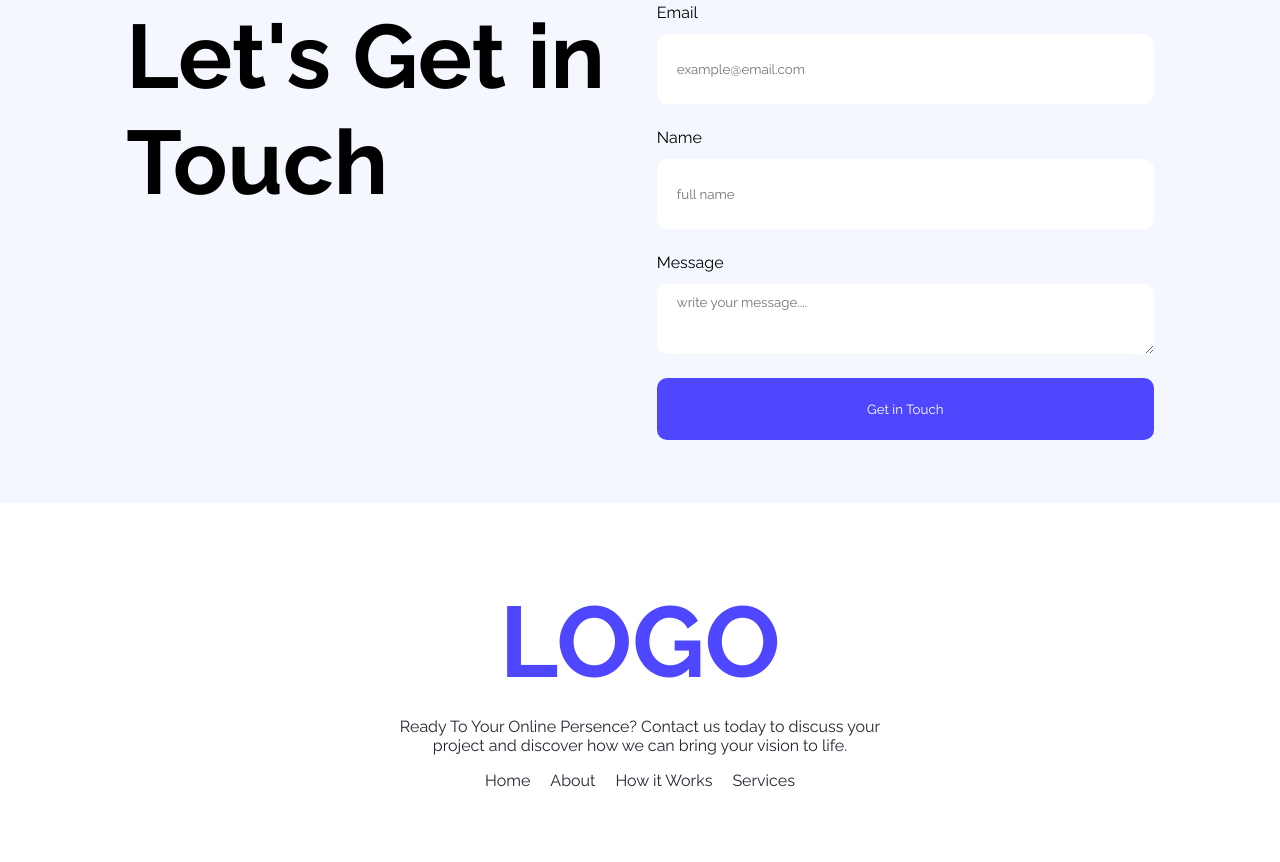
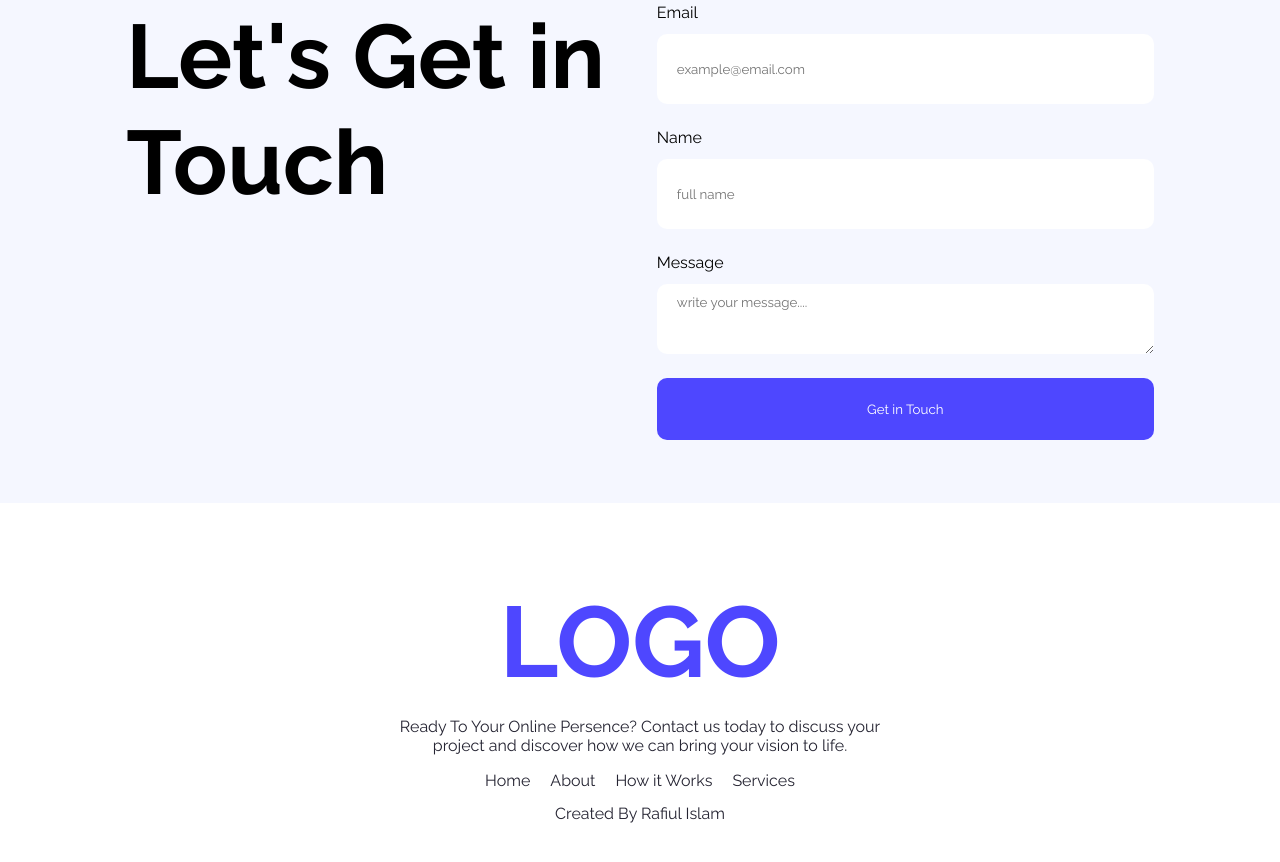
Before and after one commit to rafiul040/assignment-clone-repository-1, a plain HTML site: page index.html in a window 1280 px wide. Shown: the part 3302-4164 px from the top of the page. Drawn offline with Linux system fonts and the light colour scheme.

Commit message:
added user created footer

```diff
--- a/index.html
+++ b/index.html
@@ -205,6 +205,11 @@
             <li><a href="">How it Works</a></li>
             <li><a href="">Services</a></li>
         </ul>
+
+        <p class="copy-right">Created By Rafiul Islam</p>
     </div>
+
+
+
 </body>
 </html>
```
